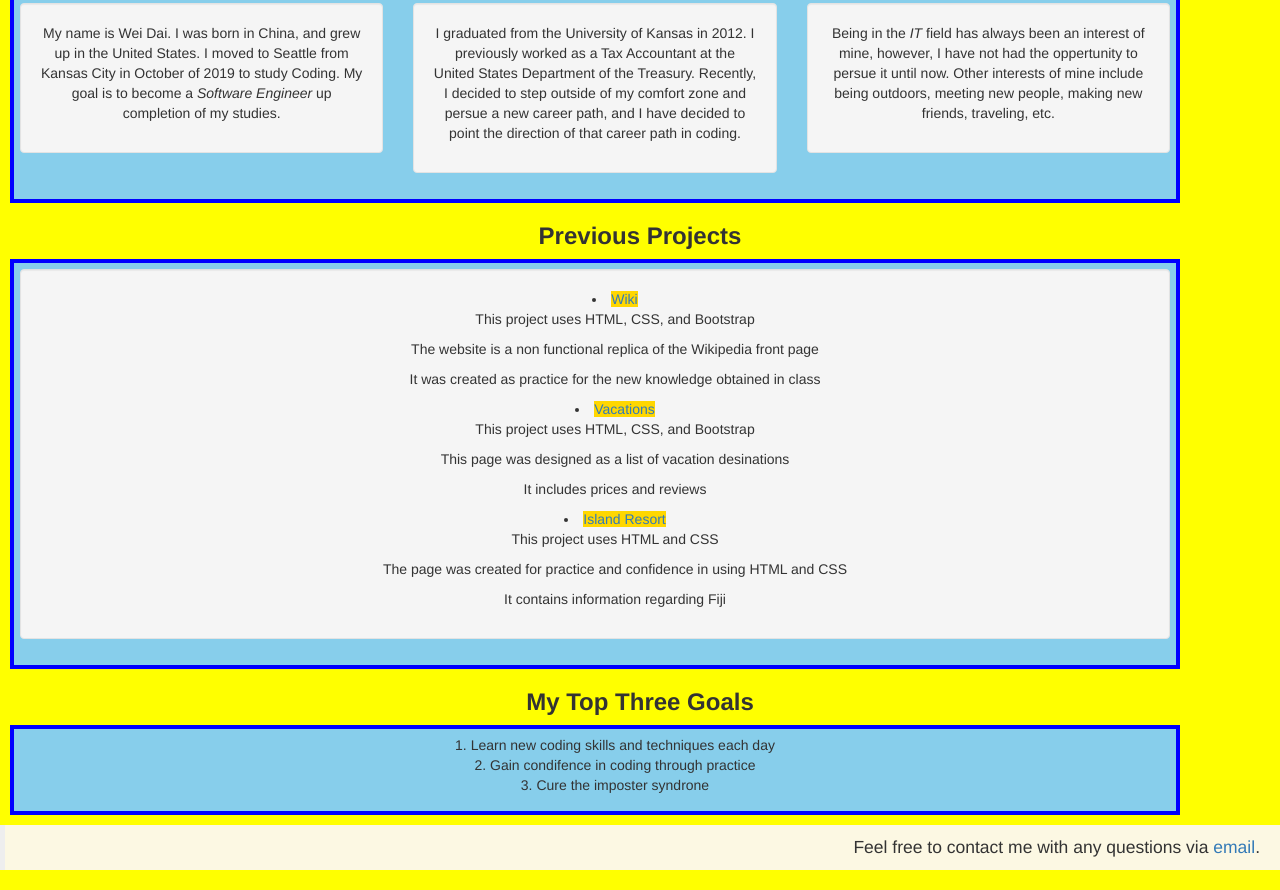
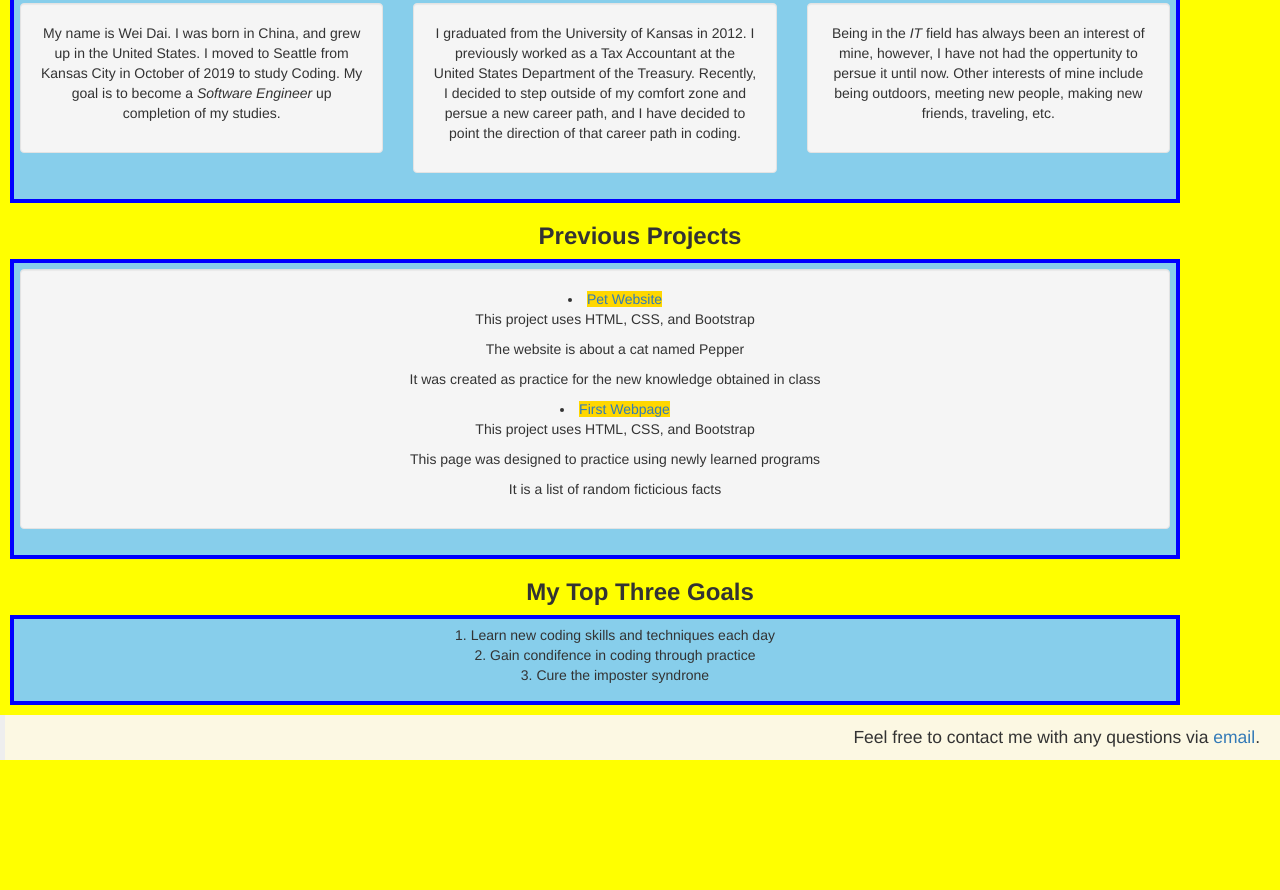
Before and after one commit to weidai07/project, a plain HTML site: page index.html in a window 1280 px wide. Shown: the part 1207-2097 px from the top of the page. After the commit the page ends 1987 px from the top, so only its background shows below. Drawn offline with Linux system fonts and the light colour scheme.

Commit message:
fix webpage link errors and clean up code

```diff
--- a/index.html
+++ b/index.html
@@ -48,18 +48,14 @@
           <div class="well">
               <div class="digital">
         <ul>
-          <li><span><a href="https://github.com/weidai07/wiki">Wiki</a></span></li>
+          <li><span><a href="https://weidai07.github.io/pet-website/">Pet Website</a></span></li>
             <p>This project uses HTML, CSS, and Bootstrap</p>
-            <p>The website is a non functional replica of the Wikipedia front page</p>
+            <p>The website is about a cat named Pepper</p>
             <p>It was created as practice for the new knowledge obtained in class</p>
-          <li><span><a href="https://github.com/weidai07/vacations">Vacations</a></span></li>
+          <li><span><a href="https://weidai07.github.io/my-first-webpage/">First Webpage</a></span></li>
             <p>This project uses HTML, CSS, and Bootstrap</p>
-            <p>This page was designed as a list of vacation desinations</p>
-            <p>It includes prices and reviews</p>
-          <li><span><a href="https://github.com/weidai07/island-resort">Island Resort</a></span></li>
-            <p>This project uses HTML and CSS</p>
-            <p>The page was created for practice and confidence in using HTML and CSS</p>
-            <p>It contains information regarding Fiji</p>
+            <p>This page was designed to practice using newly learned programs</p>
+            <p>It is a list of random ficticious facts</p>
         </ul>
               </div>
            </div>
```
